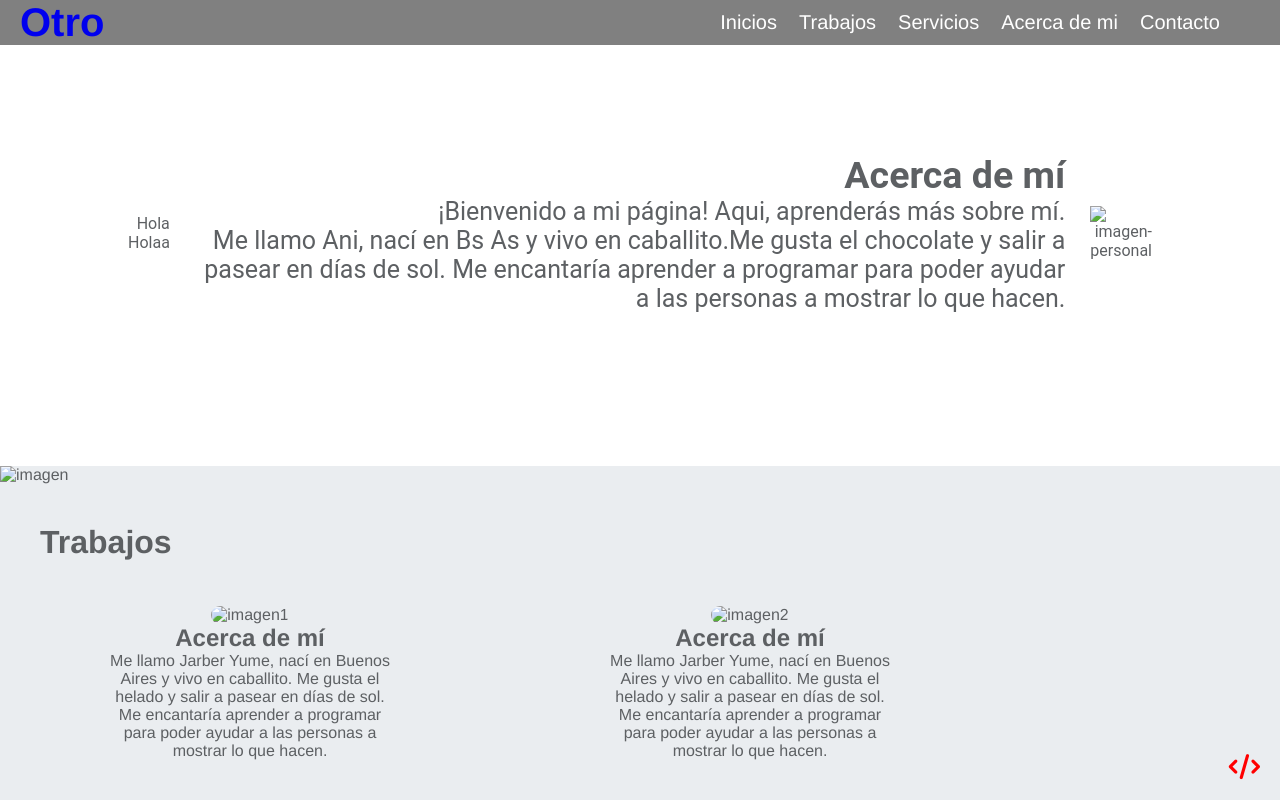
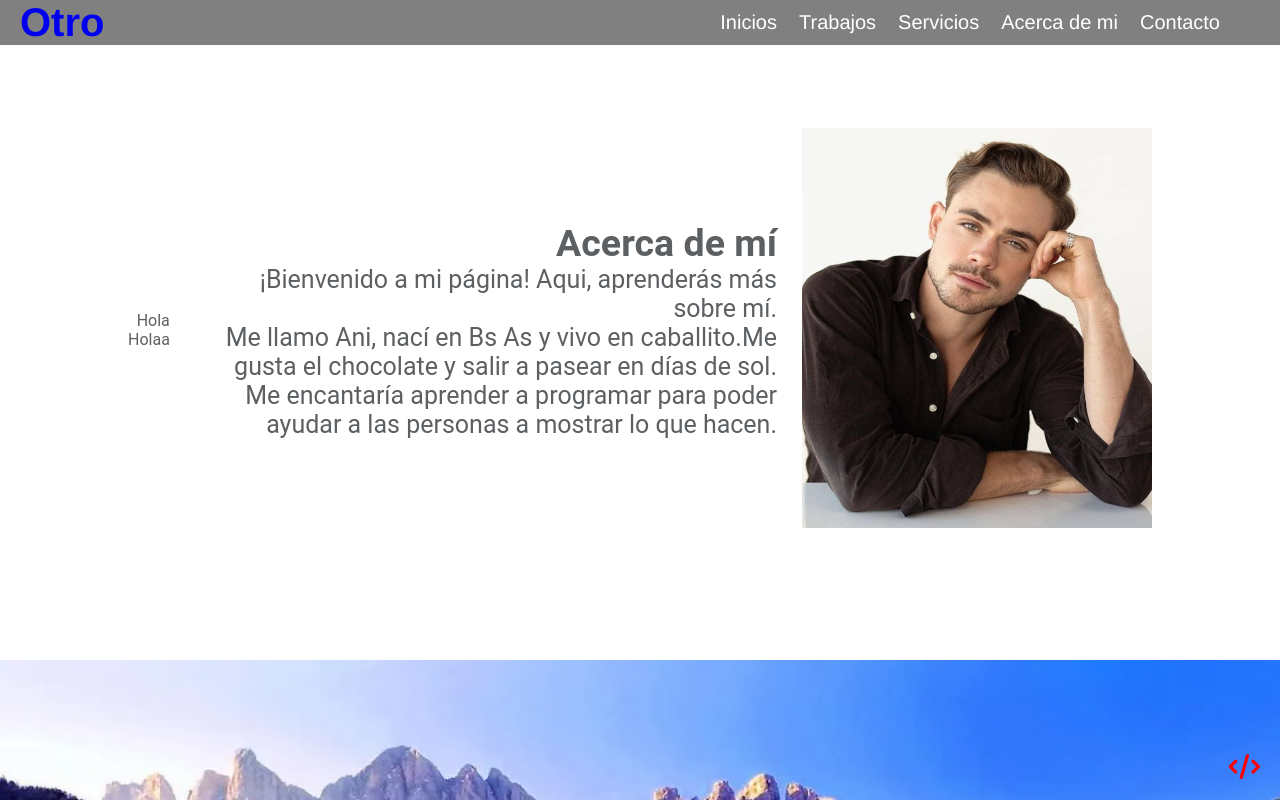
Before and after one commit to JarberY/miprimerapagina1, a plain HTML site: page index.html in a window 1280 px wide. Shown: the top 800 px of the page. Drawn offline with Linux system fonts and the light colour scheme; the site is published under a folder, as on GitHub Pages, so addresses that start at the root find nothing.

Commit message:
mi primera confirmación de actualización

```diff
--- a/index.html
+++ b/index.html
@@ -46,13 +46,13 @@
             a las personas a mostrar lo que hacen.</p>
         </div>
         <div class="acerca-imagen">
-          <img src="/Imagenes/persona.jpeg" alt="imagen-personal">
+          <img src="Imagenes/persona.jpeg" alt="imagen-personal">
         </div>
 
       </section>
       <section class="seccion-2">
         <div class="acerca-imagen2">
-          <img src="/Imagenes/paisaje1.webp" alt="imagen">
+          <img src="Imagenes/paisaje1.webp" alt="imagen">
         </div>
       </section>
     </main>
@@ -62,7 +62,7 @@
     <div class="trabajo">
       <section class="titulo-1">
         <div class="imagen-1" style="text-align: center;">
-          <img src="/Imagenes/persona.jpeg" alt="imagen1">
+          <img src="Imagenes/persona.jpeg" alt="imagen1">
         </div>
         <div class="t1">
           <h2>Acerca de mí</h2>
@@ -73,7 +73,7 @@
       </section>
       <section class="titulo-1">
         <div class="imagen-2" style="text-align: center;">
-          <img src="/Imagenes/persona.jpeg" alt="imagen2">
+          <img src="Imagenes/persona.jpeg" alt="imagen2">
         </div>
         <div class="t1">
           <h2>Acerca de mí</h2>
```
